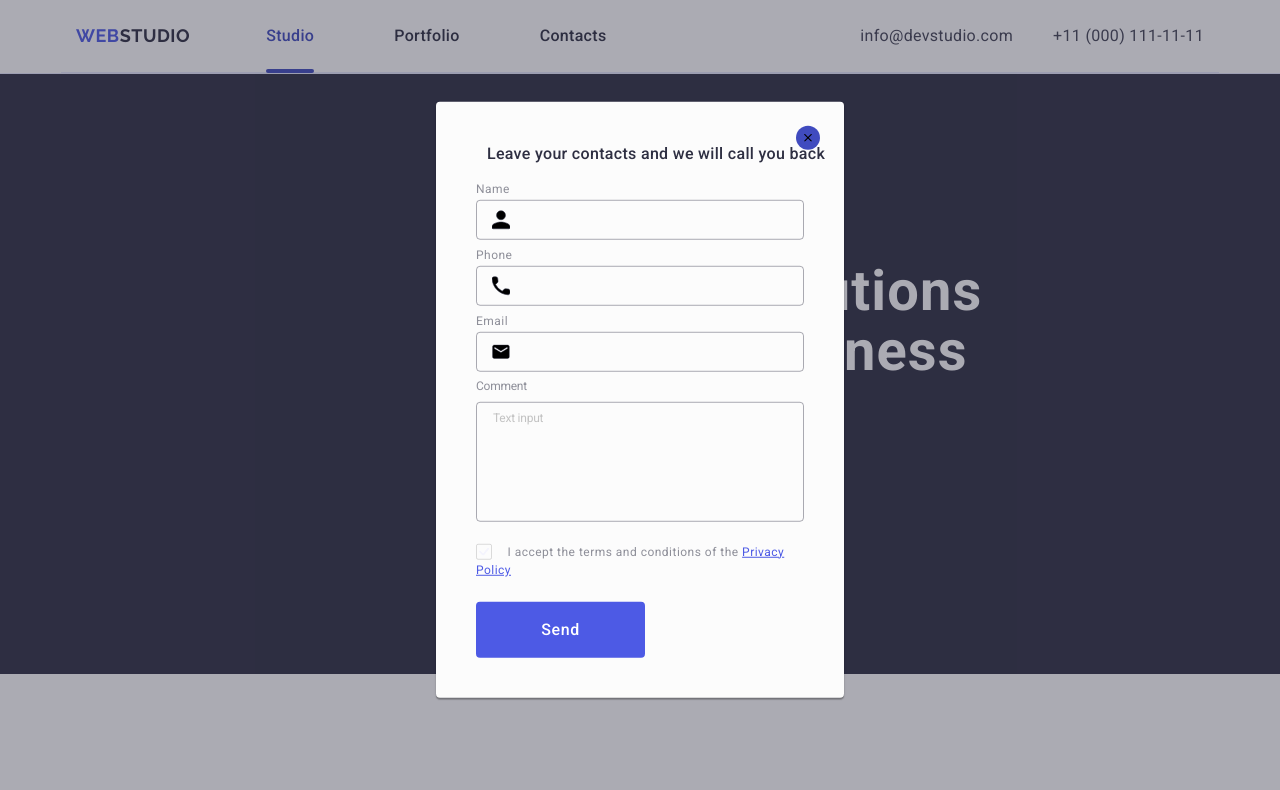
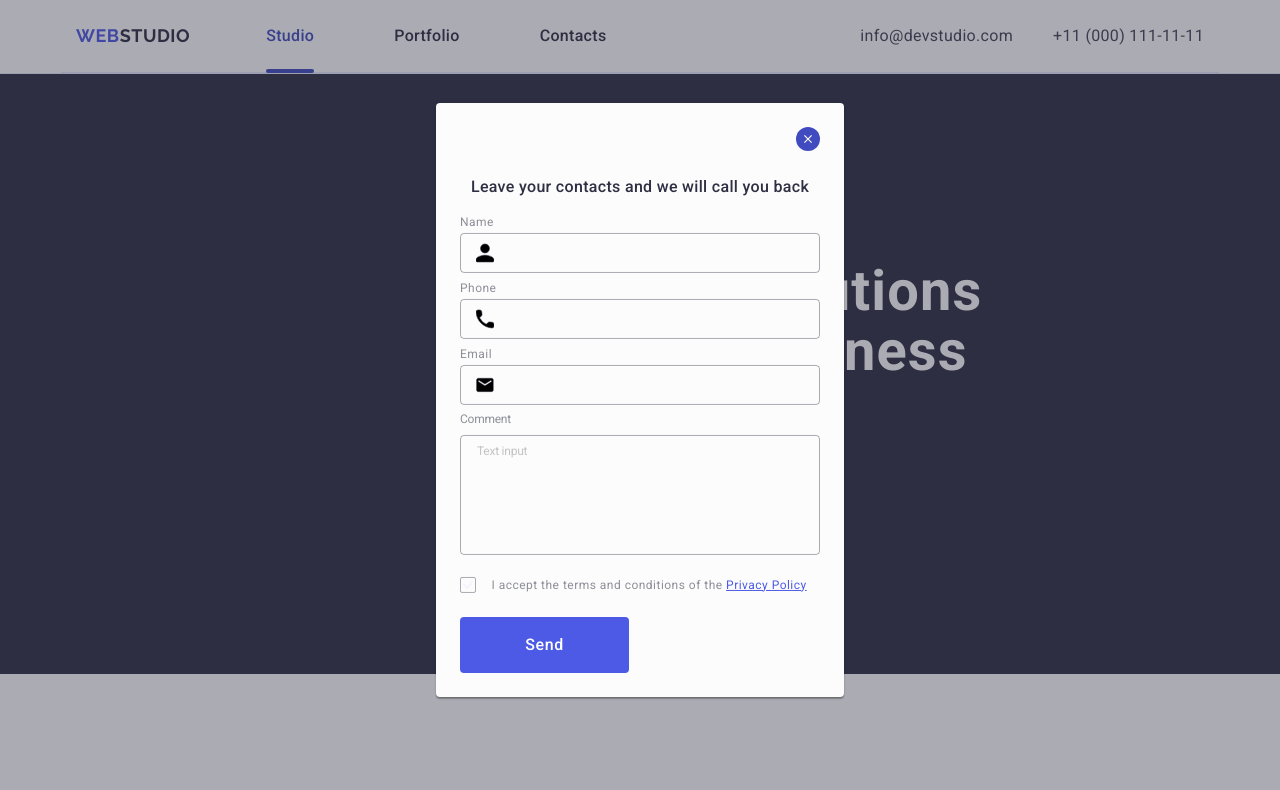
Before and after one commit to itstacy/goit-markup-hw-05, a plain HTML site: page index.html in a window 1280 px wide. Both pictures are taken after a click on the button 808 px from the left and 137 px from the top of the page. Shown: the top 790 px of the page. Drawn offline with nearby package versions, Linux system fonts and the light colour scheme.

Commit message:
add index.html file

```diff
--- a/css/styles.css
+++ b/css/styles.css
@@ -620,7 +620,7 @@ img {
     border-radius: 4px;
     color: #ffffff;
 }
-.E-mail {
+.e-mail {
     color: #ffffff;
 }
 .subscribe-btn {
@@ -665,11 +665,11 @@ img {
     transform: translate(-50%, -50%);
     width: 408px;
     border-radius: 4px;
-    padding: 40px;
     min-height: 584px;
     background: #fcfcfc;
     box-shadow: 0px 1px 1px rgba(0, 0, 0, 0.14), 0px 1px 3px rgba(0, 0, 0, 0.12), 0px 2px 1px rgba(0, 0, 0, 0.2);
     transition: transform 250ms cubic-bezier(0.4, 0, 0.2, 1);
+    padding: 72px 24px 24px 24px;
 }
 .backdrop.is-open {
     visibility: visible;
@@ -700,6 +700,7 @@ img {
 .modal-close-btn:focus {
     background-color: #404BBF ;
     border: none;
+    fill: #ffffff;
 }
 .modal-text {
     line-height: 1.5;
@@ -808,11 +809,13 @@ position: relative;
     width:16px;
     height:16px;
     border-radius:2px;
-    border: 1px solid rgba(17, 17, 17, 0.14);
     display: inline-flex;
     justify-content: center;
     align-items: center;
     margin-right: 12px;
+    border: 1px solid rgba(46, 47, 66, 0.4);
+    fill: transparent;
+    transition: background-color 250ms cubic-bezier(0.4, 0, 0.2, 1), border 250ms cubic-bezier(0.4, 0, 0.2, 1), fill 250ms cubic-bezier(0.4, 0, 0.2, 1);
 }
 .custom-label-user-checkbox {
     cursor: pointer;
--- a/index.html
+++ b/index.html
@@ -378,8 +378,8 @@
             <div class="second-cont">
                 <p class="subscribe">Subscribe</p>
                 <form class="subscribe-form" >
-                    <label for="">
-                        <input class="email-name" type="email" placeholder="E-mail">
+                    <label for="email-form">
+                        <input class="email-name" type="email" name="email" id="email-form" placeholder="e-mail">
                     </label>
                     <button class="subscribe-btn" type="submit">Subscribe
                         <svg class="send" width="24" height="24">
@@ -413,7 +413,7 @@
                 <div class="form-wrraper-cont">
                     <label class="modal-form-label" for="user-phone">Phone</label>
                     <div class="modal-cont-input">
-                    <input class="modal-input" type="text" id="user-phone" required />
+                    <input class="modal-input" type="text" id="user-phone" name="user-phone" required />
                         <svg class="modal-icon" width="18" height="24" >
                             <use href="./images/icons2.svg#icon-phone"></use>
                         </svg>
@@ -422,7 +422,7 @@
                 <div class="form-wrraper-cont">
                    <label class="modal-form-label" for="user-email">Email</label>
                     <div class="modal-cont-input">
-                    <input class="modal-input" type="email" id="user-email" required />
+                    <input class="modal-input" type="email" id="user-email" name="user-mail" required />
                         <svg class="modal-icon" width="18" height="24" >
                             <use href="./images/icons2.svg#icon-mail"></use>
                         </svg>
```
